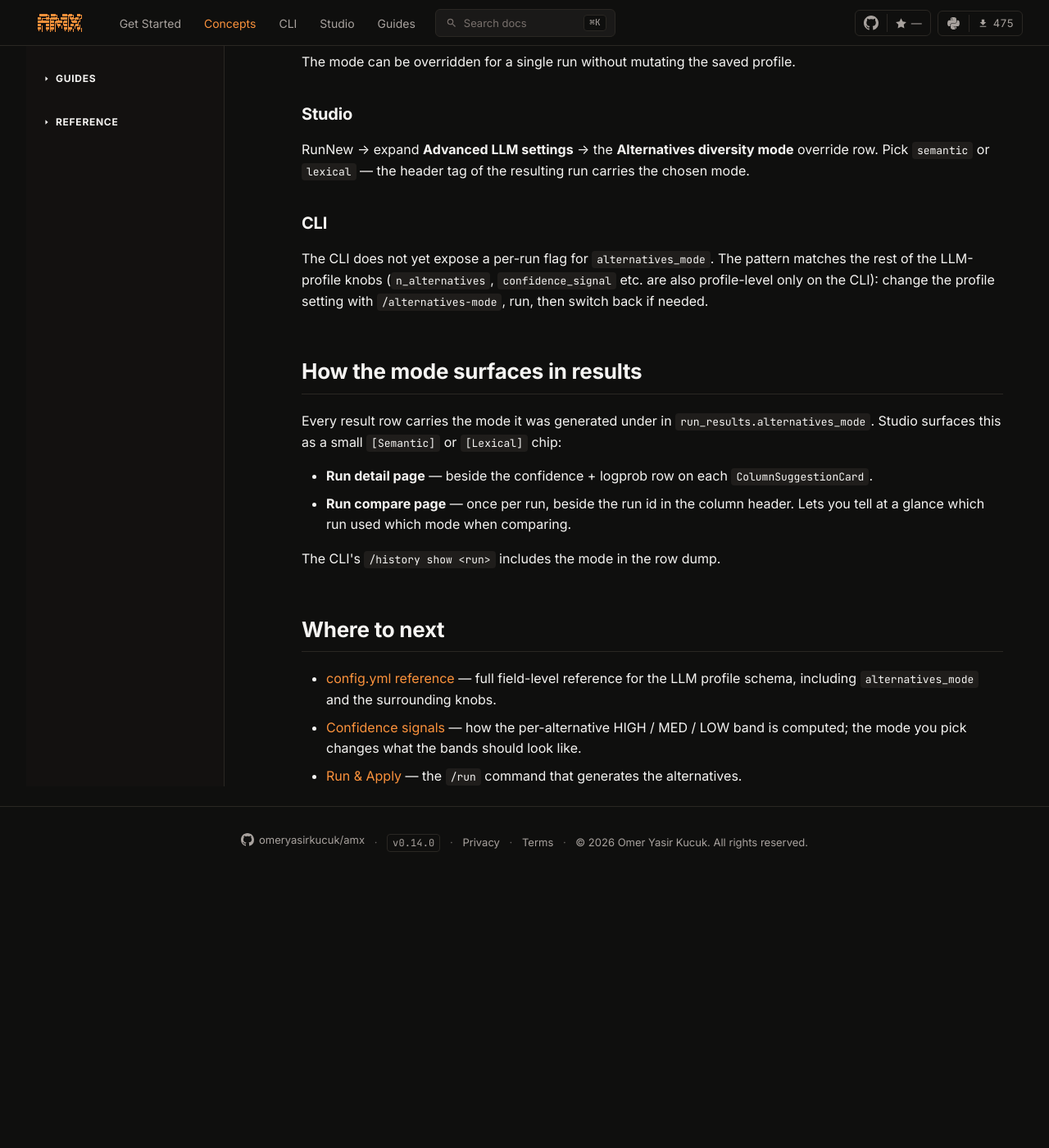
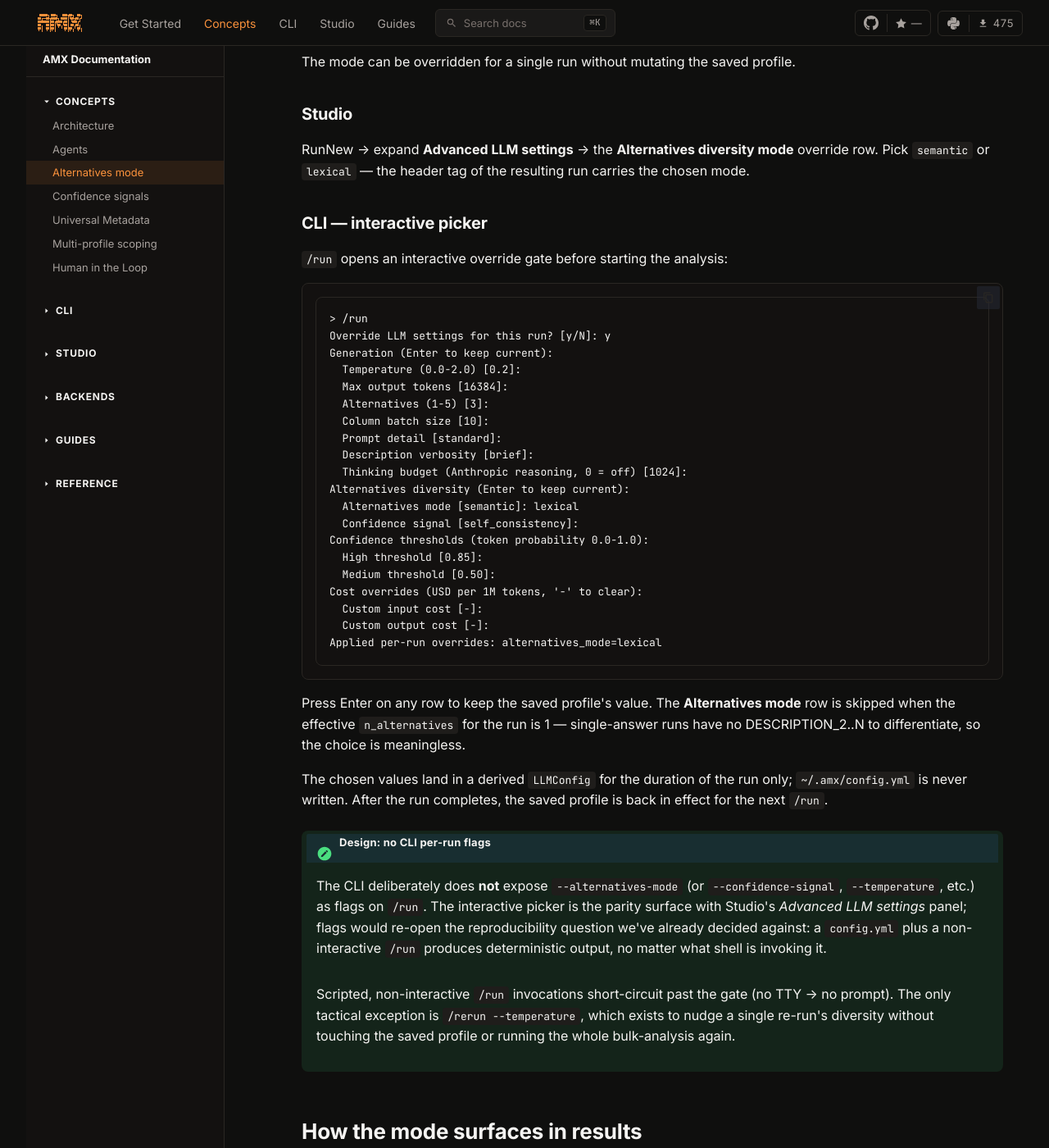
Before and after one commit to omeryasirkucuk/amx-docs, an MkDocs documentation site: the page built from docs/concepts/alternatives-mode.md, in a window 1280 px wide and 1400 px high, scrolled down 3059 px. Shown: the whole window at 82% size. Built offline with MkDocs 1.6.1 and Material for MkDocs 9.7.7, drawn with Linux system fonts in a browser that asks for light colours; comment, search, counter and statistics services are not loaded; before the commit the page ends 4127 px from its top, so only the background shows below that.

Commit message:
docs: CLI override picker parity (#32)
The CLI's interactive override gate now exposes alternatives_mode and
confidence_signal rows, reaching parity with Studio's RunNew →
Advanced LLM settings panel (shipped in AMX PR #445). Documentation
updates:

- concepts/alternatives-mode.md "Override per run" rewritten: replaces
  the workaround paragraph with a picker transcript, the n=1 skip
  rule, and a design note explaining why CLI per-run flags are
  deliberately out of scope (scripted reproducibility — config.yml
  plus a non-interactive /run produces deterministic output).
- concepts/confidence-signals.md "Per-run override" rewritten with
  the same picker treatment and design note; cross-links to the
  alternatives-mode picker transcript for the visual flow.
- cli/run-and-apply.md drops the misleading /generate REPL section.
  The audit confirmed the CLI has no /generate command; the
  documented --n-alternatives, --verbosity, --temperature,
  --prompt-detail flags never existed. Replaced with a note pointing
  readers to Studio's per-table Gen button (POST /api/generate/*).
- changelog.md gains a "CLI override picker parity" entry at the top
  of Latest highlights.

Verified locally with mkdocs build --strict (no broken links).

Co-authored-by: omeryasirkucuk <omeryasirkucuk@users.noreply.github.com>

````diff
--- a/docs/concepts/alternatives-mode.md
+++ b/docs/concepts/alternatives-mode.md
@@ -118,13 +118,57 @@
 diversity mode** override row. Pick `semantic` or `lexical` — the
 header tag of the resulting run carries the chosen mode.
 
-### CLI
+### CLI — interactive picker
 
-The CLI does not yet expose a per-run flag for `alternatives_mode`.
-The pattern matches the rest of the LLM-profile knobs (`n_alternatives`,
-`confidence_signal` etc. are also profile-level only on the CLI):
-change the profile setting with `/alternatives-mode`, run, then
-switch back if needed.
+`/run` opens an interactive override gate before starting the
+analysis:
+
+```text
+> /run
+Override LLM settings for this run? [y/N]: y
+Generation (Enter to keep current):
+  Temperature (0.0-2.0) [0.2]:
+  Max output tokens [16384]:
+  Alternatives (1-5) [3]:
+  Column batch size [10]:
+  Prompt detail [standard]:
+  Description verbosity [brief]:
+  Thinking budget (Anthropic reasoning, 0 = off) [1024]:
+Alternatives diversity (Enter to keep current):
+  Alternatives mode [semantic]: lexical
+  Confidence signal [self_consistency]:
+Confidence thresholds (token probability 0.0-1.0):
+  High threshold [0.85]:
+  Medium threshold [0.50]:
+Cost overrides (USD per 1M tokens, '-' to clear):
+  Custom input cost [-]:
+  Custom output cost [-]:
+Applied per-run overrides: alternatives_mode=lexical
+```
+
+Press Enter on any row to keep the saved profile's value. The
+**Alternatives mode** row is skipped when the effective
+`n_alternatives` for the run is 1 — single-answer runs have no
+DESCRIPTION_2..N to differentiate, so the choice is meaningless.
+
+The chosen values land in a derived `LLMConfig` for the duration of
+the run only; `~/.amx/config.yml` is never written. After the run
+completes, the saved profile is back in effect for the next `/run`.
+
+!!! note "Design: no CLI per-run flags"
+    The CLI deliberately does **not** expose `--alternatives-mode`
+    (or `--confidence-signal`, `--temperature`, etc.) as flags on
+    `/run`. The interactive picker is the parity surface with
+    Studio's *Advanced LLM settings* panel; flags would re-open the
+    reproducibility question we've already decided against:
+    a `config.yml` plus a non-interactive `/run` produces
+    deterministic output, no matter what shell is invoking it.
+
+    Scripted, non-interactive `/run` invocations short-circuit past
+    the gate (no TTY → no prompt). The only tactical exception is
+    `/rerun --temperature`, which exists to nudge a single re-run's
+    diversity without touching the saved profile or running the
+    whole bulk-analysis again.
 
 ## How the mode surfaces in results
 
````
Also changed, not shown: docs/changelog.md (+29 -0 lines), docs/cli/run-and-apply.md (+12 -29 lines), docs/concepts/confidence-signals.md (+25 -4 lines).
